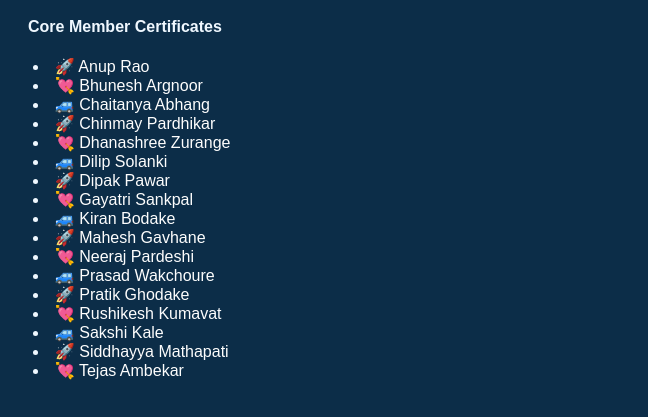
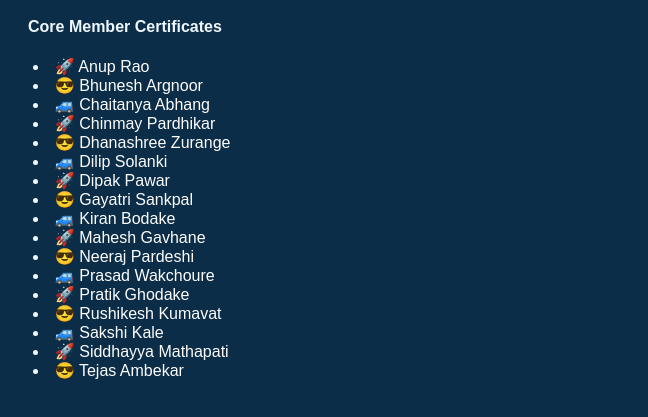
Before and after one commit to DSC-JSCOE/2020-2021-Core-Member-Certificate, a plain HTML site: page index.html in a window 1280 px wide. Shown: the part 123-540 px from the top of the page, without its empty margins (0-648 px from the left). Drawn offline with Linux system fonts and the light colour scheme.

Commit message:
removed heart

```diff
--- a/index.html
+++ b/index.html
@@ -38,7 +38,7 @@
       }
 
       li:nth-child(3n + 1)::before {
-        content: "💘 ";
+        content: "😎 ";
       }
 
       li:nth-child(3n + 2)::before {
```
